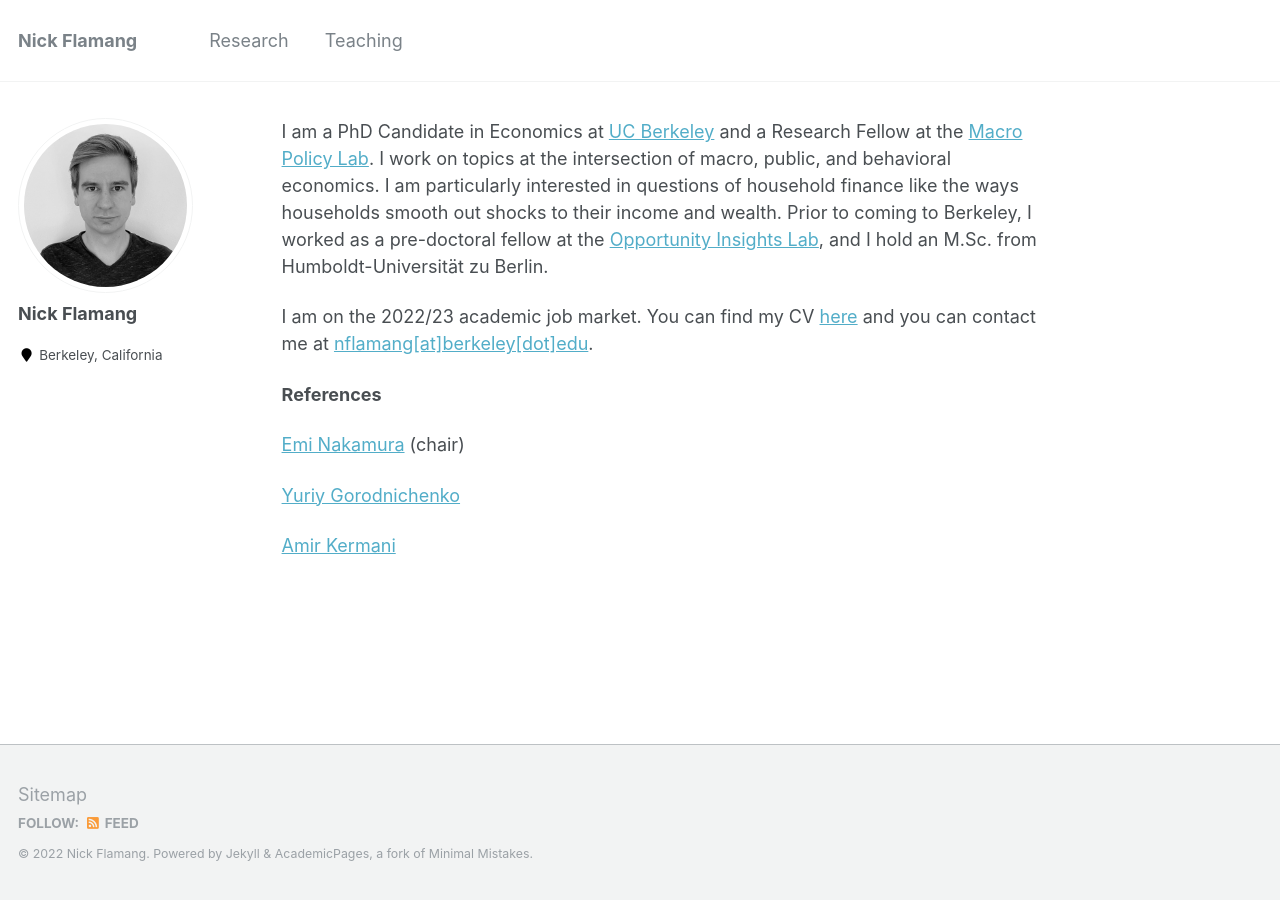
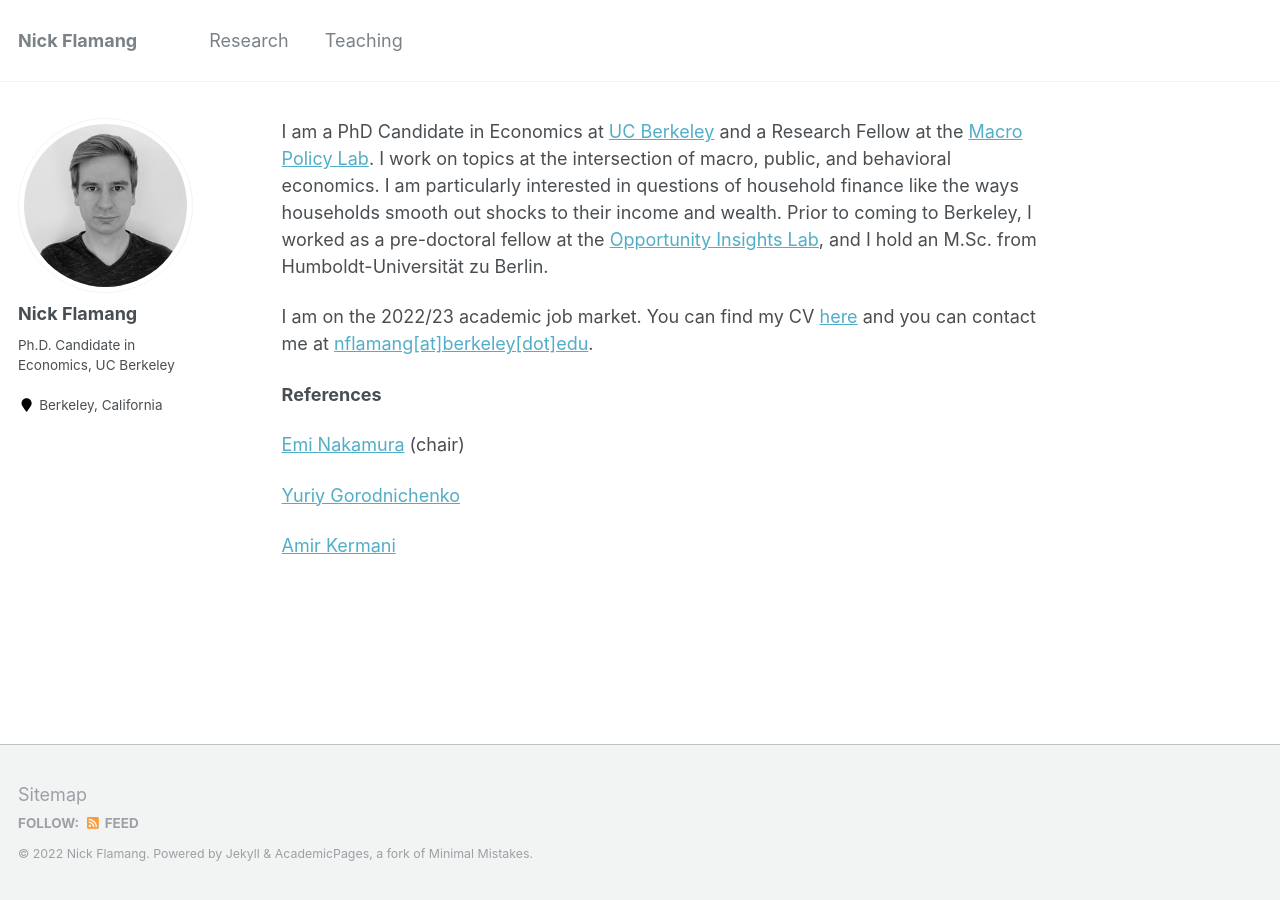
Before and after one commit to nickflamang/nickflamang.github.io, a Jekyll site: the page built from index.md, in a window 1280 px wide. Built offline with Jekyll 4.4.1, drawn with Linux system fonts in a browser that asks for light colours; our own code applies the rules of GitHub Pages for plain Markdown files.

Commit message:
Update _config.yml

```diff
--- a/_config.yml
+++ b/_config.yml
@@ -82,7 +82,7 @@ analytics:
 author:
   name             : "Nick Flamang"
   avatar           : "nick_website.jpg"
-  bio              : ""
+  bio              : "Ph.D. Candidate in Economics, UC Berkeley"
   location         : "Berkeley, California"
   employer         :
   pubmed           :
```
